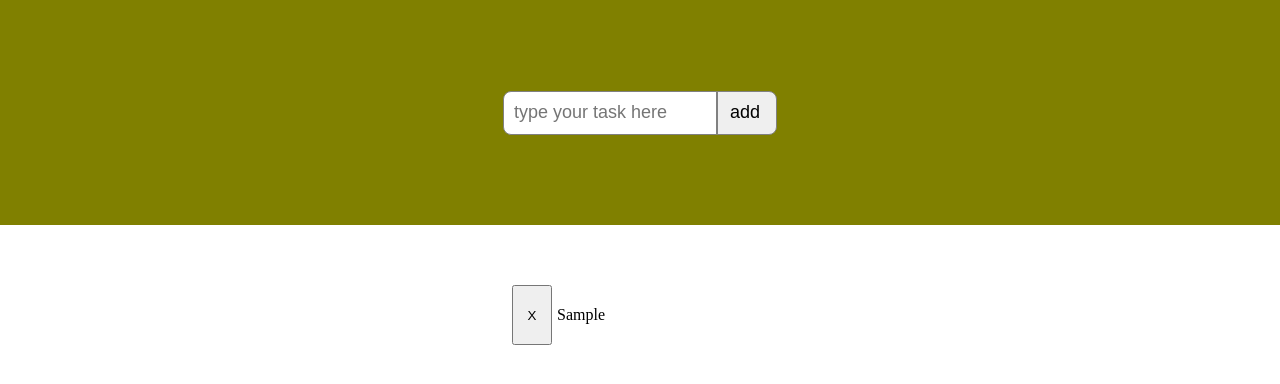
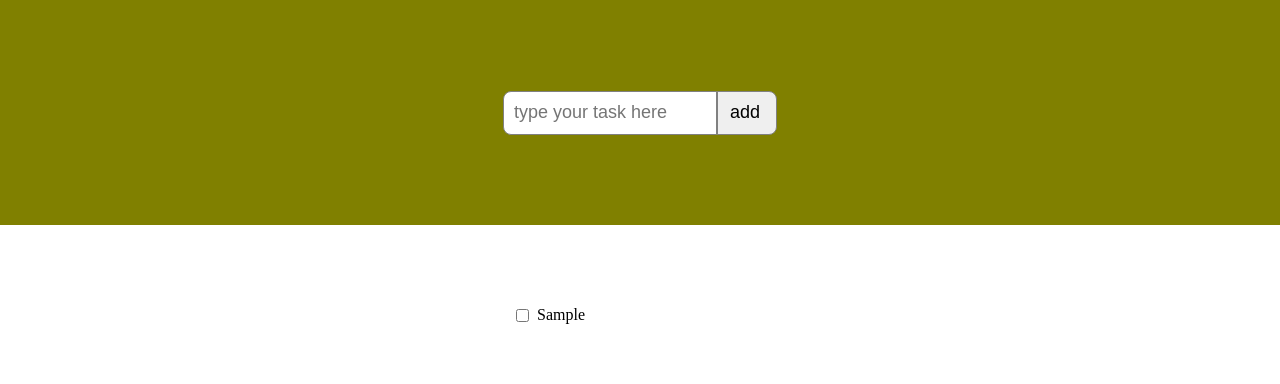
Before and after one commit to EzequielPrezotto/aula_frontend_cesar, a React (Create React App) app in the folder my-app/: page / in a window 1280 px wide. Both pictures are taken after typing "Sample" into the empty fields and a click on the button "add". Shown: the top 384 px of the page. Built offline with nearby package versions, Linux system fonts and the light colour scheme.

Commit message:
my-app/src/components/TaskItem.css

```diff
--- a/my-app/src/components/TaskItem.tsx
+++ b/my-app/src/components/TaskItem.tsx
@@ -1,15 +1,28 @@
-import React from "react";
+import React, { useState } from "react";
 import { Task } from '../interfaces/Task';
 import './TaskItem.css';
 
 interface Props {
     task: Task;
+    onComplete: (task:Task) => void
 }
 
-const TaskItem = ({ task }: Props) => {
+const TaskItem = ({ task, onComplete }: Props) => {
+
+    const [isChecked, setIsChecked] = useState(task.completed);
+    const handleOnChange = () => {
+        setIsChecked(!isChecked);
+        onComplete(task)
+    };
+
     return (
         <div className="TaskItem">
-            <button>X</button>
+            <input
+            type="checkbox"
+            id={task.name}
+            name="completedCheckbox"
+            checked={isChecked}
+            onChange={handleOnChange}/>
             <span>{task.name}</span>
         </div>
     );
```
